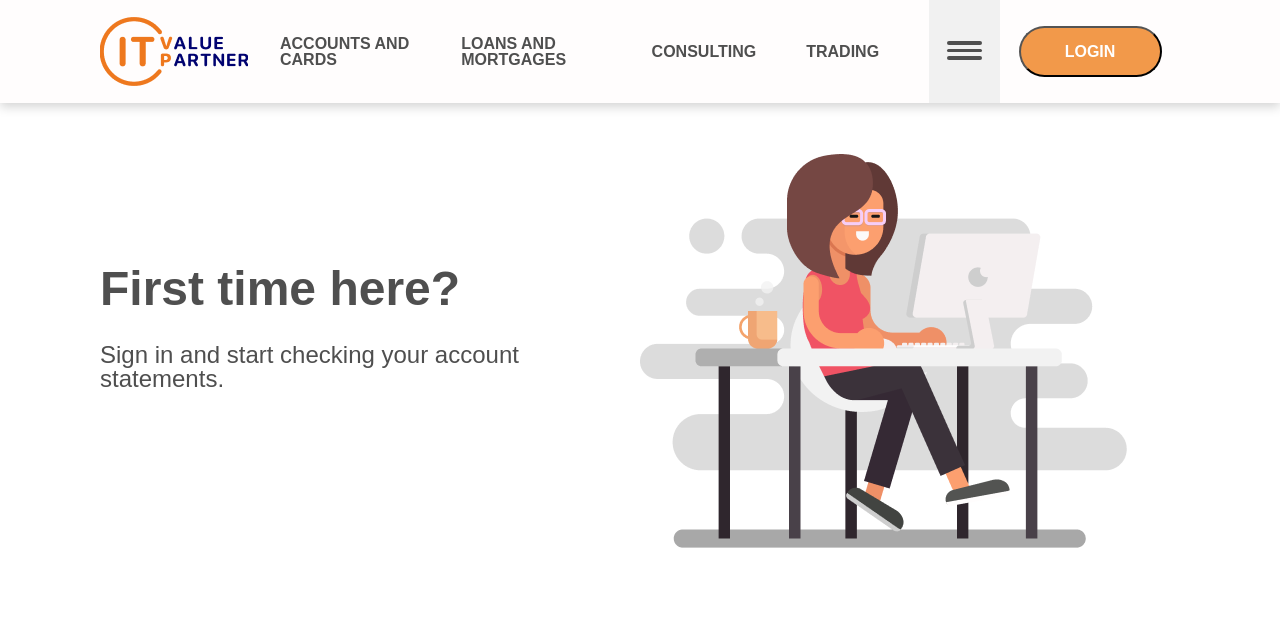
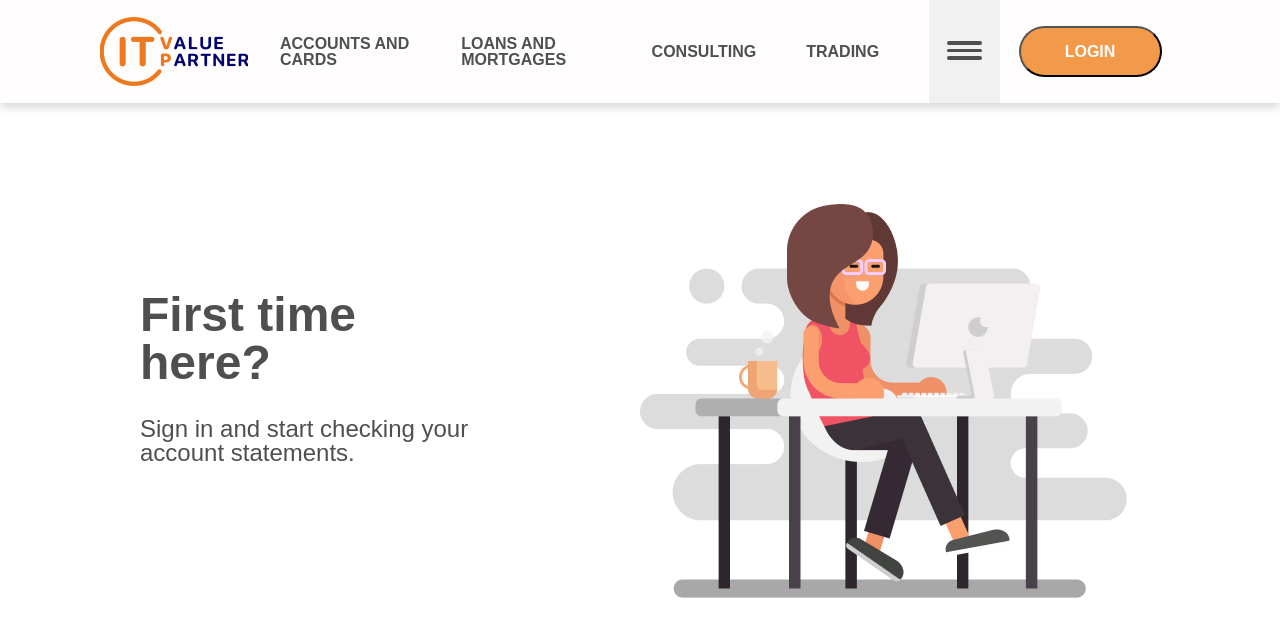
Before and after one commit to coccigabry/ITVP_accountStatementTest, a React (Vite) app in the folder client/: page / in a window 1280 px wide. Shown: the top 636 px of the page. Built offline with nearby package versions, Linux system fonts and the light colour scheme.

Commit message:
just missing to show data dinamically

```diff
--- a/client/src/components/AccountCard.jsx
+++ b/client/src/components/AccountCard.jsx
@@ -1,10 +1,13 @@
 
 
-const AccountCard = ({ account, accountData, filterOps }) => {
+const AccountCard = ({ account, accountData, handleClick, selectedAccount }) => {
 
 
   return (
-    <div className='accountCardWrapper' onClick={() => filterOps(account)}>
+    <div
+      className={selectedAccount === account ? 'accountCardWrapper active' : 'accountCardWrapper'}
+      onClick={() => handleClick(account)}
+    >
       <h3 className="accountNumber">
         ACCOUNT {account}
       </h3>
--- a/client/src/pages/Balance.jsx
+++ b/client/src/pages/Balance.jsx
@@ -10,11 +10,13 @@ const Balance = () => {
   const [data, setData] = useState([])
   const [accountNos, setAccountNos] = useState([])
   const [accountData, setAccountData] = useState([])
+  const [selectedAccount, setSelectedAccount] = useState(null)
 
 
-  const filterOps = (account) => {
+  const handleClick = (account) => {
     const selectedAccountData = data.filter(op => op.Conto === account)
     setAccountData(selectedAccountData)
+    setSelectedAccount(account)
   }
 
   useEffect(() => {
@@ -31,7 +33,10 @@ const Balance = () => {
 
   useEffect(() => setAccountNos([... new Set(data.map(op => op.Conto))]), [data])
 
-  useEffect(() => setAccountData(data.filter(op => op.Conto === accountNos[0])), [accountNos])
+  useEffect(() => {
+    setAccountData(data.filter(op => op.Conto === accountNos[0]))
+    setSelectedAccount(accountNos[0])
+  }, [accountNos])
 
 
   return (
@@ -41,7 +46,15 @@ const Balance = () => {
         <div className="accountCardContainer">
           {
             accountNos.map(account => {
-              return <AccountCard key={account} account={account} accountData={data.filter(op => op.Conto === account)} filterOps={filterOps} />
+              return (
+                <AccountCard
+                  key={account}
+                  account={account}
+                  accountData={data.filter(op => op.Conto === account)}
+                  handleClick={handleClick}
+                  selectedAccount={selectedAccount}
+                />
+              )
             })
           }
         </div>
--- a/client/src/styles/components/_accountCard.scss
+++ b/client/src/styles/components/_accountCard.scss
@@ -2,10 +2,14 @@
     @include WxH(511px, 257px);
     position: relative;
     background: #FFFFFF;
-    border: 4px solid $itvp-orange;
+    border: 4px solid $itvp-grey;
     border-radius: 12px;
     padding: 30px;
     cursor: pointer;
+}
+
+.active {
+    border: 4px solid $itvp-orange;
 }
 
 .accountNumber {
--- a/client/src/styles/pages/_home.scss
+++ b/client/src/styles/pages/_home.scss
@@ -1,7 +1,7 @@
 .homeContainer {
     @include flex(center, center);
     @include WxH(100%, 100%);
-    min-height: 500px;
+    min-height: 600px;
 }
 
 .leftContainer {
@@ -9,7 +9,7 @@
 }
 
 .leftWrapper {
-    padding: 0 100px;
+    padding: 0 140px;
 }
 
 .leftTextTitle {
--- a/client/src/styles/style.css
+++ b/client/src/styles/style.css
@@ -13,7 +13,7 @@
   justify-content: center;
   width: 100%;
   height: 100%;
-  min-height: 500px;
+  min-height: 600px;
 }
 
 .leftContainer {
@@ -21,7 +21,7 @@
 }
 
 .leftWrapper {
-  padding: 0 100px;
+  padding: 0 140px;
 }
 
 .leftTextTitle {
@@ -208,10 +208,14 @@
   height: 257px;
   position: relative;
   background: #FFFFFF;
-  border: 4px solid #F2994A;
+  border: 4px solid #4F4F4F;
   border-radius: 12px;
   padding: 30px;
   cursor: pointer;
+}
+
+.active {
+  border: 4px solid #F2994A;
 }
 
 .accountNumber {
```
Also changed, not shown: 1 other file (tests, documents, lock files or other folders).
